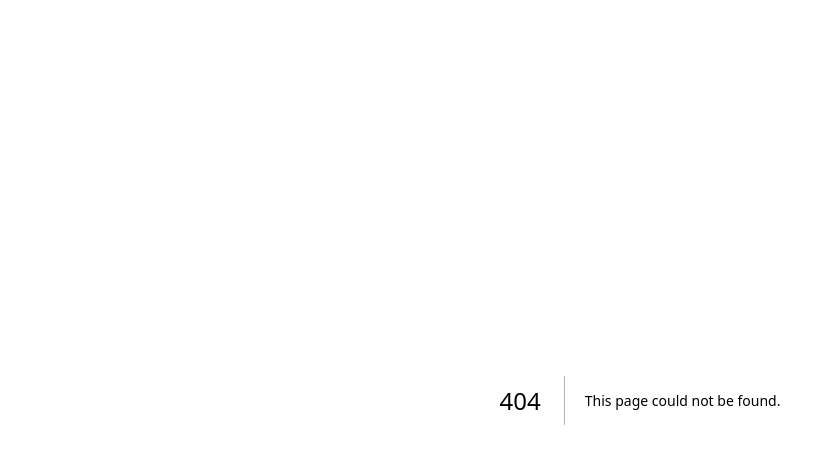
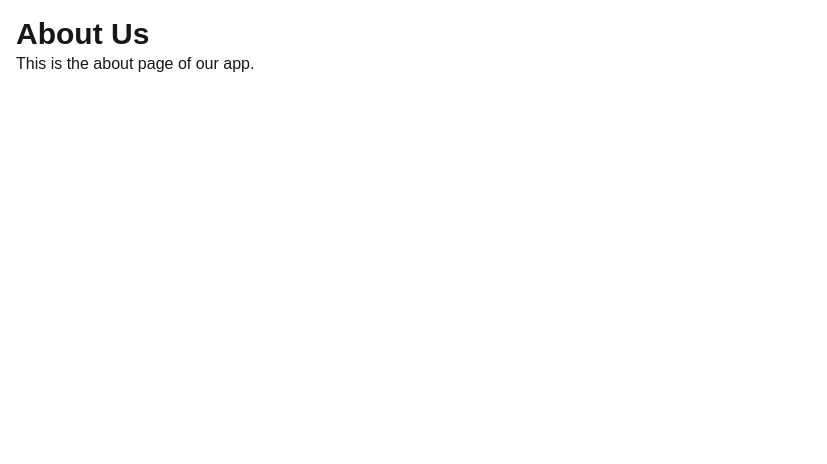
Before and after one commit to Realgke/alx-project-0x02-setup, a Next.js app in the folder alx-project-0x02/: page /about in a window 1280 px wide. Before the commit this address had no page. Shown: the top 464 px of the page, without its empty margins (0-827 px from the left). Built offline with nearby package versions, Linux system fonts and the light colour scheme.

Commit message:
ensure routing

```diff
--- a/alx-project-0x02/components/layout/Header.tsx
+++ b/alx-project-0x02/components/layout/Header.tsx
@@ -1,15 +1,21 @@
-// components/layout/Header.tsx
 import React from "react";
+import Link from "next/link";
 
 const Header: React.FC = () => {
   return (
     <header className="bg-gray-100 p-4 flex justify-between items-center">
       <div className="text-xl font-bold">MyLogo</div>
       <nav className="space-x-4">
-        <button className="px-3 py-1 bg-blue-500 text-white rounded">
+        <Link href="/home">
+          <a className="px-3 py-1 bg-blue-500 text-white rounded">Home</a>
+        </Link>
+        <Link href="/about">
+          <a className="px-3 py-1 bg-green-500 text-white rounded">About</a>
+        </Link>
+        <button className="px-3 py-1 bg-gray-500 text-white rounded">
           Sign In
         </button>
-        <button className="px-3 py-1 bg-green-500 text-white rounded">
+        <button className="px-3 py-1 bg-gray-700 text-white rounded">
           Sign Up
         </button>
       </nav>
--- /dev/null
+++ b/alx-project-0x02/pages/about.tsx
@@ -0,0 +1,13 @@
+// pages/about.tsx
+import React from "react";
+
+const AboutPage: React.FC = () => {
+  return (
+    <div className="p-4">
+      <h1 className="text-3xl font-bold">About Us</h1>
+      <p>This is the about page of our app.</p>
+    </div>
+  );
+};
+
+export default AboutPage;
--- /dev/null
+++ b/alx-project-0x02/pages/home.tsx
@@ -0,0 +1,13 @@
+// pages/home.tsx
+import React from "react";
+
+const HomePage: React.FC = () => {
+  return (
+    <div className="p-4">
+      <h1 className="text-3xl font-bold">Welcome to the Home Page</h1>
+      <p>This is the home page of our app.</p>
+    </div>
+  );
+};
+
+export default HomePage;
```
